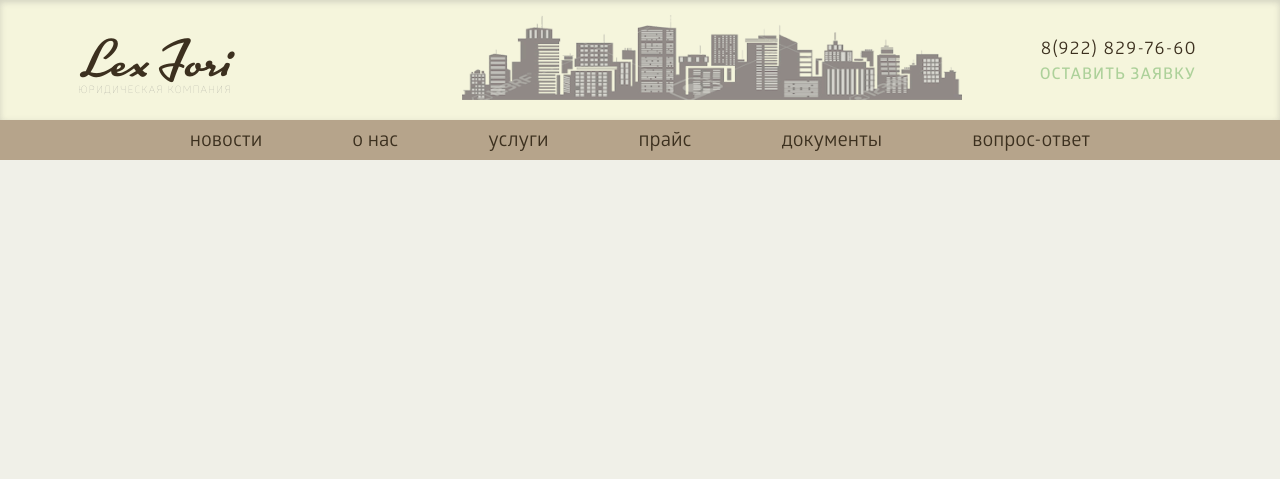
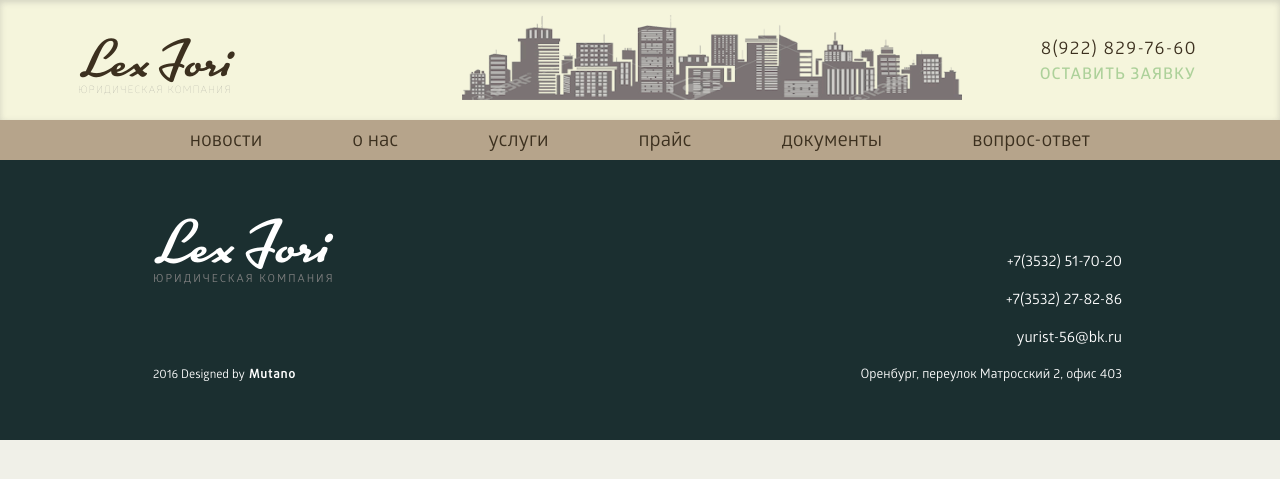
Before and after one commit to Mutanoball/Lex, a PHP site: page / in a window 1280 px wide. Shown: the top 479 px of the page. Run offline with PHP 8.4, Linux system fonts and the light colour scheme; some libraries are stand-ins or nearby versions.

Commit message:
1st commit

```diff
--- a/index.php
+++ b/index.php
@@ -63,9 +63,9 @@
                 Lorem ipsum dolor sit amet, consectetuer adipiscing elit. Maecenas porttitor congue massa. Fusce posuere, magna sed pulvinar ultricies, purus lectus malesuada libero, sit amet commodo magna eros quis urna. Nunc viverra imperdiet enim. Fusce est. Vivamus a tellus. Pellentesque habitant morbi tristique senectus et netus et malesuada fames ac turpis egestas. Proin pharetra nonummy pede. Mauris et orci. Aenean nec lorem. In porttitor. Donec laoreet nonummy augue.
                 Suspendisse dui purus, scelerisque at, vulputate vitae, pretium mattis, nunc. Mauris eget neque at sem venenatis eleifend. Ut nonummy. Fusce aliquet pede non pede. Suspendisse dapibus lorem pellentesque magna. Integer nulla. Donec blandit feugiat ligula. Donec hendrerit, felis et imperdiet euismod, purus ipsum pretium metus, in lacinia nulla nisl eget sapien. Donec ut est in lectus consequat consequat. Etiam eget dui. Aliquam erat volutpat. Sed at lorem in nunc porta tristique.
             </div>
-        </div>
+        </div>-->
         <div class="ground">
-
+            <div class="container">
                 <div class="bot-logo">
                     <div class="bot-lex">
                         Lex Fori
@@ -91,10 +91,10 @@
                         Оренбург, переулок Матросский 2, офис 403
                     </div>
                 </div>
-
+            </div>
 
         </div>
--->
+
 
 
 
--- a/main.css
+++ b/main.css
@@ -50,7 +50,6 @@ white-space: nowrap;
 	min-width: 1024px;
 	display: flex;
 	margin: 0 auto;
-
 }
 .logo{
 	padding: 40px 0;
@@ -78,7 +77,7 @@ white-space: nowrap;
 .city img{
 	padding-top: 15px;
 	width: 500px;
-	opacity: 0.7;
+	opacity: 0.85;
 }
 .offer {
 	padding: 40px 0;
@@ -145,13 +144,14 @@ white-space: nowrap;
 .ground{
 	color:white;
 	width: 100%;
+	min-width: calc(30% + 740px);
 	height: 280px;
 	background-color: #1b2f30;
-	display:flex;
 }
 
 .bot-logo{
-	padding: 60px 0 0 240px;
+	padding: 60px 0;
+	margin-left: 80px;
 	width: 200px;
 }
 .bot-lex{
@@ -179,7 +179,8 @@ white-space: nowrap;
 	letter-spacing: 1px;
 }
 .r-col{
-	margin-left: 900px;
+	margin-left: auto;
+  	margin-right: 80px;
 	margin-top: 74px;
 
 }
```
